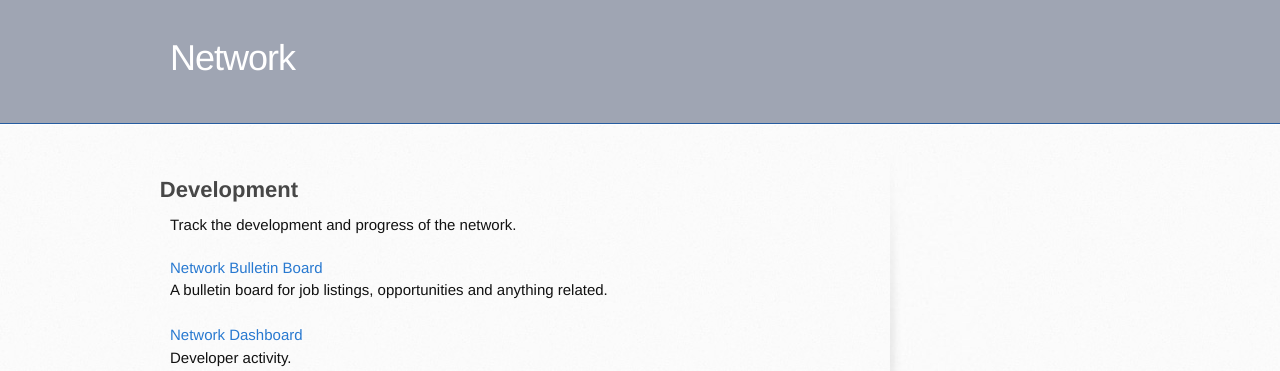
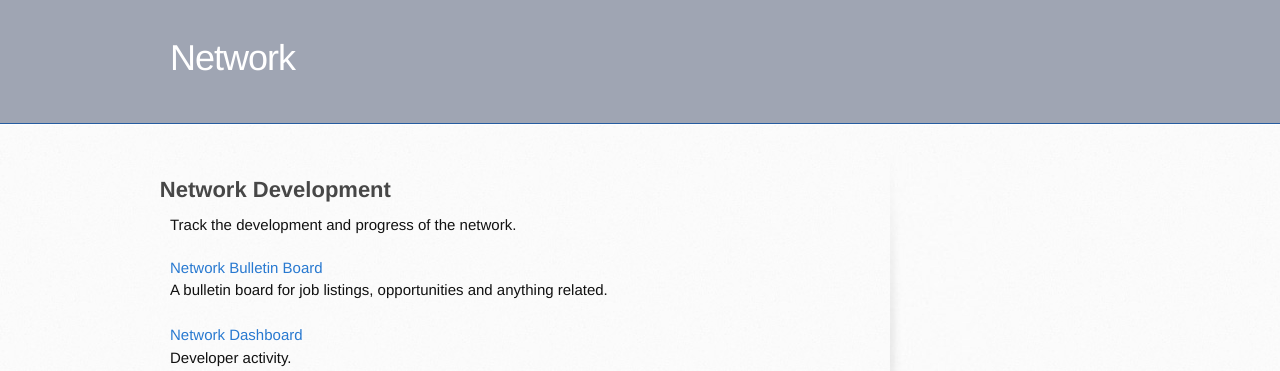
Before and after one commit to networkf/network.github.io, a Jekyll site: the page built from dev.md, in a window 1280 px wide. Shown: the top 371 px of the page. Built offline with Jekyll 4.4.1, drawn with Linux system fonts in a browser that asks for light colours; some web fonts are replaced; our own code applies the rules of GitHub Pages for plain Markdown files; the repository's description, which GitHub fills in, is left out.

Commit message:
Update dev.md

```diff
--- a/dev.md
+++ b/dev.md
@@ -5,7 +5,7 @@ layout: default
 <link rel="shortcut icon" type="image/png" href="/favicon.png">
 </head>
 ---
-## Development
+## Network Development
 Track the development and progress of the network.
 
 <a href="https://networkfund.notion.site/Job-Board-1497e87749b04767b98a75094654ae79" target="_blank">Network Bulletin Board</a>
```
